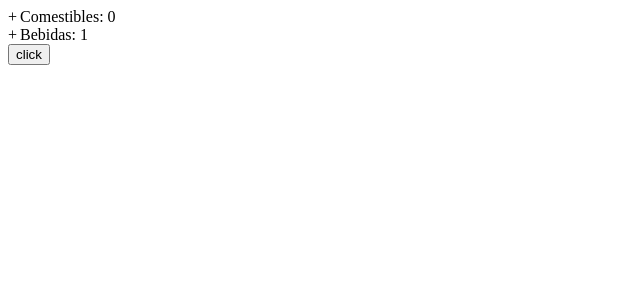
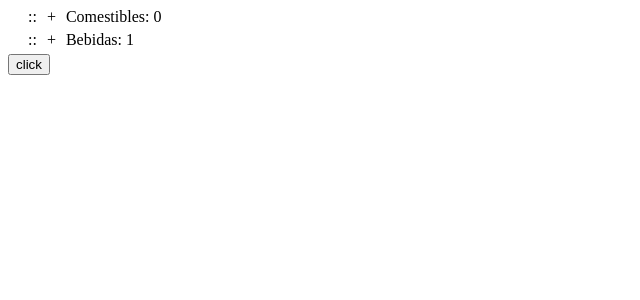
Before and after one commit to DiegoTinitana/Arboles-Infinitos, a Next.js app: page / in a window 1280 px wide. Shown: the top 300 px of the page, without its empty margins (0-640 px from the left). Built offline with nearby package versions, Linux system fonts and the light colour scheme.

Commit message:
arbol con estilos

```diff
--- a/src/components/TreeItem.jsx
+++ b/src/components/TreeItem.jsx
@@ -3,6 +3,17 @@ import { Draggable } from "react-beautiful-dnd";
 
 import TreeContext from "./TreeContext";
 import TreeItemContext from "./TreeItemContext";
+
+export const getItemStyle = (isDragging, draggableStyle, level) => {
+  return {
+    userSelect: "none",
+    paddingLeft: 15 * level,
+    margin: 5,
+    background: isDragging ? "lightgreen" : "white",
+    width: 200,
+    ...draggableStyle
+  };
+};
 
 
 function TreeItem(props) {
@@ -39,17 +50,24 @@ function TreeItem(props) {
 
   return (
     <Draggable index={absoluteIndex} draggableId={nodeId}>
-      {(provided) => (
+      {(provided, snapshot) => (
         <>
           <div
             {...provided.draggableProps}
-            {...provided.dragHandleProps}
             ref={provided.innerRef}
             className="items-tree"
+            style={getItemStyle(
+              snapshot.isDragging,
+              provided.draggableProps.style,
+              level
+            )}
             level={level}
             id={absoluteIndex}
             tabIndex={0}
           >
+            <div {...provided.dragHandleProps}>
+              ::
+            </div>
             <div onClick={() => toggleNode(nodeId)}>
               {expandable && expandedIcon}
             </div>
--- a/src/pages/index.js
+++ b/src/pages/index.js
@@ -23,12 +23,7 @@ export default function Home() {
                 "title": "Ácidos",
                 "type": "list",
                 "image": "https://picsum.photos/200?random=3",
-                "items": {
-                  "paging_data": {
-                    "items_count": 3,
-                    "current_page": 1
-                  },
-                  "values": [
+                children: [
                   {
                     "id": "MLA7890123456",
                     "title": "Super Acido"
@@ -41,7 +36,12 @@ export default function Home() {
                     "id": "MLA1234567890",
                     "title": "Caramelo asesino"
                   }
-                  ]
+                ],
+                "items": {
+                  "paging_data": {
+                    "items_count": 3,
+                    "current_page": 1
+                  },
                 }
               },
               {
@@ -159,13 +159,19 @@ export default function Home() {
 
   const onDragEnd = (e) => {
     console.log(e)
-  //  const id = e.destination.index
-  //  const draggableId = e.draggableId
-  //  const abc = document.getElementById(id)
-  //  let text = abc.getAttribute("data-rbd-draggable-id");
-  //  const elementDelete = draggableId.split('.').map((dragId) => parseInt(dragId))
-  //  const elementInserted = text.split('.').map((dragId) => parseInt(dragId))
-  //   console.log(elementDelete, elementInserted)
+    if( e.destination === null) {
+      return
+     }
+   const id = e.destination.index
+
+   const draggableId = e.draggableId
+   const abc = document.getElementById(id)
+   let text = abc.getAttribute("data-rbd-draggable-id");
+   const elementDelete = draggableId.split('.').map((dragId) => parseInt(dragId))
+   const elementInserted = text.split('.').map((dragId) => parseInt(dragId))
+
+   console.log(elementDelete, elementInserted)
+   //TODO actualizar el estado
   }
   return (
     <div>
--- a/src/styles/globals.css
+++ b/src/styles/globals.css
@@ -1,21 +1,4 @@
 .items-tree {
   display: flex;
-  gap: 3px
+  gap: 10px;
 }
-
-/* .items-tree::before {
-  content: "";
-  border-left: 1px dotted;
-  height: 90%;
-  position: absolute;
-  left: 4px;
-}
-
-.items-tree::after {
-  content: "";
-  border-bottom: 1px dotted;
-  width: 3%;
-  position: absolute;
-  left: -24px;
-  top: -11px;
-} */
```
Lines whose indentation alone changed are shown as unchanged.
